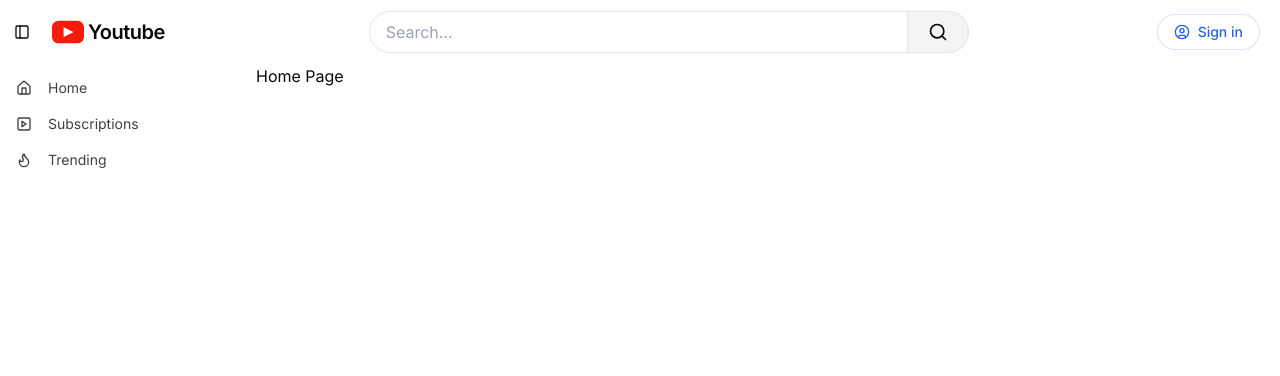
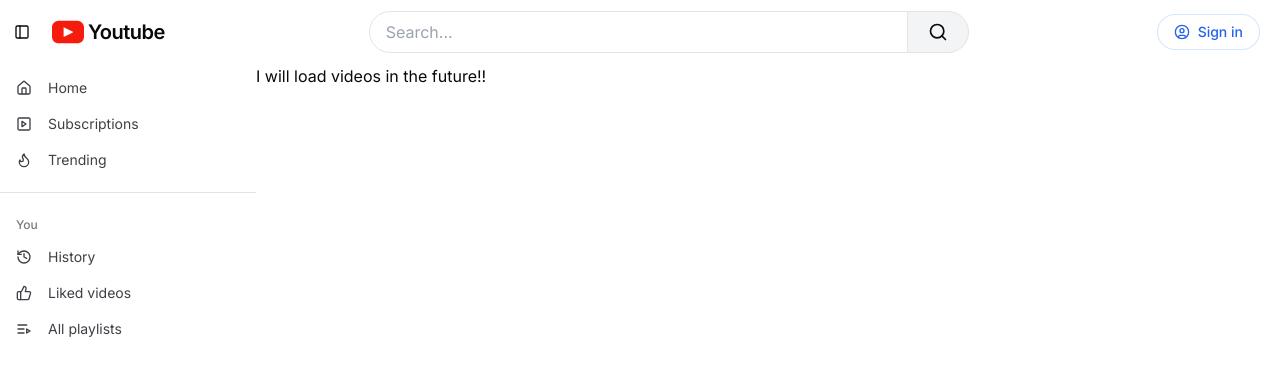
Before and after one commit to amandeep90s/yt-clone, a Next.js app: page / in a window 1280 px wide. Shown: the top 376 px of the page. Built offline with nearby package versions, Linux system fonts and the light colour scheme.

Commit message:
feat: Update Home component message and add PersonalSection to HomeSidebar

```diff
--- a/src/app/(home)/page.tsx
+++ b/src/app/(home)/page.tsx
@@ -1,3 +1,3 @@
 export default function Home() {
-  return <div>Home Page</div>;
+  return <div>I will load videos in the future!!</div>;
 }
--- a/src/modules/home/ui/components/home-sidebar/index.tsx
+++ b/src/modules/home/ui/components/home-sidebar/index.tsx
@@ -1,11 +1,15 @@
+import { Separator } from '@/components/ui/separator';
 import { Sidebar, SidebarContent } from '@/components/ui/sidebar';
 import { MainSection } from '@/modules/home/ui/components/home-sidebar/main-section';
+import { PersonalSection } from '@/modules/home/ui/components/home-sidebar/personal-section';
 
 export const HomeSidebar = () => {
   return (
     <Sidebar className="pt-16 z-40 border-none">
       <SidebarContent className="bg-background">
         <MainSection />
+        <Separator />
+        <PersonalSection />
       </SidebarContent>
     </Sidebar>
   );
--- /dev/null
+++ b/src/modules/home/ui/components/home-sidebar/personal-section.tsx
@@ -0,0 +1,55 @@
+'use client';
+
+import {
+  SidebarGroup,
+  SidebarGroupContent,
+  SidebarGroupLabel,
+  SidebarMenu,
+  SidebarMenuButton,
+  SidebarMenuItem,
+} from '@/components/ui/sidebar';
+import { HistoryIcon, ListVideoIcon, ThumbsUpIcon } from 'lucide-react';
+import Link from 'next/link';
+
+const items = [
+  {
+    title: 'History',
+    url: '/playlists/history',
+    icon: HistoryIcon,
+    auth: true,
+  },
+  {
+    title: 'Liked videos',
+    url: '/playlists/liked',
+    icon: ThumbsUpIcon,
+    auth: true,
+  },
+  {
+    title: 'All playlists',
+    url: '/playlists',
+    icon: ListVideoIcon,
+    auth: true,
+  },
+];
+
+export const PersonalSection = () => {
+  return (
+    <SidebarGroup>
+      <SidebarGroupLabel>You</SidebarGroupLabel>
+      <SidebarGroupContent>
+        <SidebarMenu>
+          {items.map((item) => (
+            <SidebarMenuItem key={item.title}>
+              <SidebarMenuButton tooltip={item.title} asChild isActive={false} onClick={() => {}}>
+                <Link href={item.url} className="flex items-center gap-4">
+                  <item.icon />
+                  <span className="text-sm">{item.title}</span>
+                </Link>
+              </SidebarMenuButton>
+            </SidebarMenuItem>
+          ))}
+        </SidebarMenu>
+      </SidebarGroupContent>
+    </SidebarGroup>
+  );
+};
```
